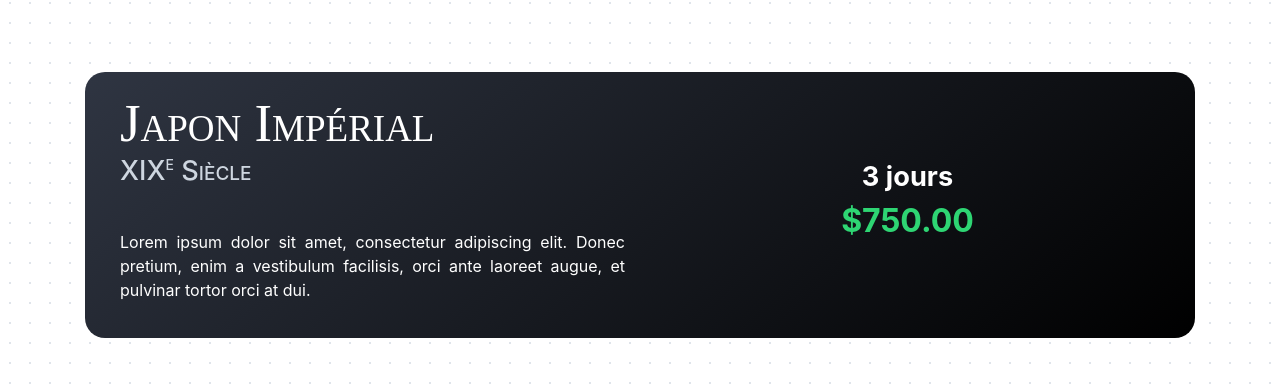
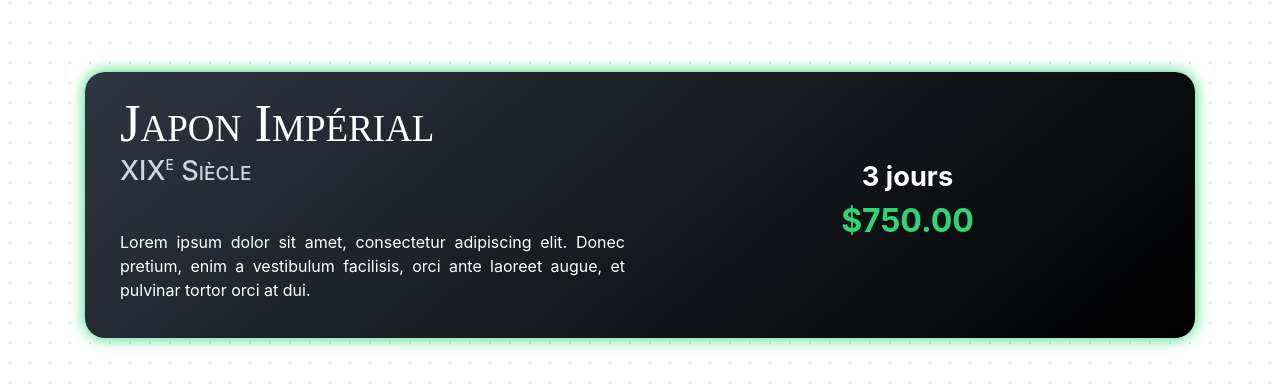
Before and after one commit to SkydeFR/TMP, a React (Create React App) app: page /~temoins/temps in a window 1280 px wide. In both pictures the pointer is over the element 640 px from the left and 1591 px from the top of the page. Shown: the part 1387-1775 px from the top of the page. Built offline with nearby package versions, Linux system fonts and the light colour scheme; a web font is replaced by a local one; what axios-cache-adapter would draw is missing.

Commit message:
Ajout d'un effet au survol de certaines parties des pages Temps et Espace

```diff
--- a/src/App.scss
+++ b/src/App.scss
@@ -305,6 +305,12 @@ nav.navbar {
   margin: 0px 0px 60px 0px;
   border-radius: 20px;
   padding: 20px;
+  transition: 0.5s;
+}
+
+#espace-details .row:hover, #temps-details .row:hover {
+  box-shadow: 0 0 15px $ufo-green;
+  transition: 0.5s;
 }
 
 .prix {
```
